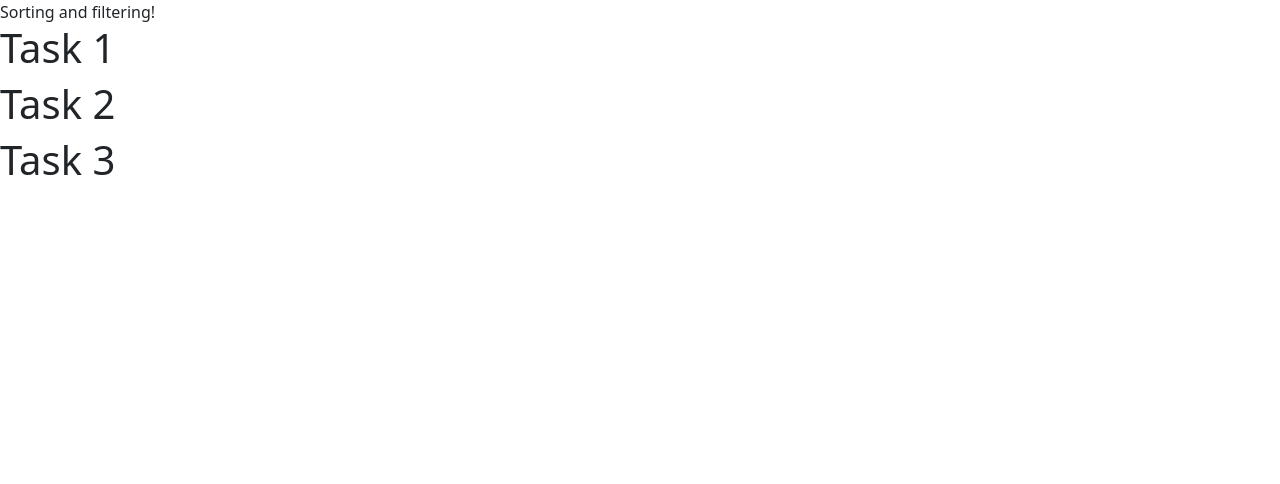
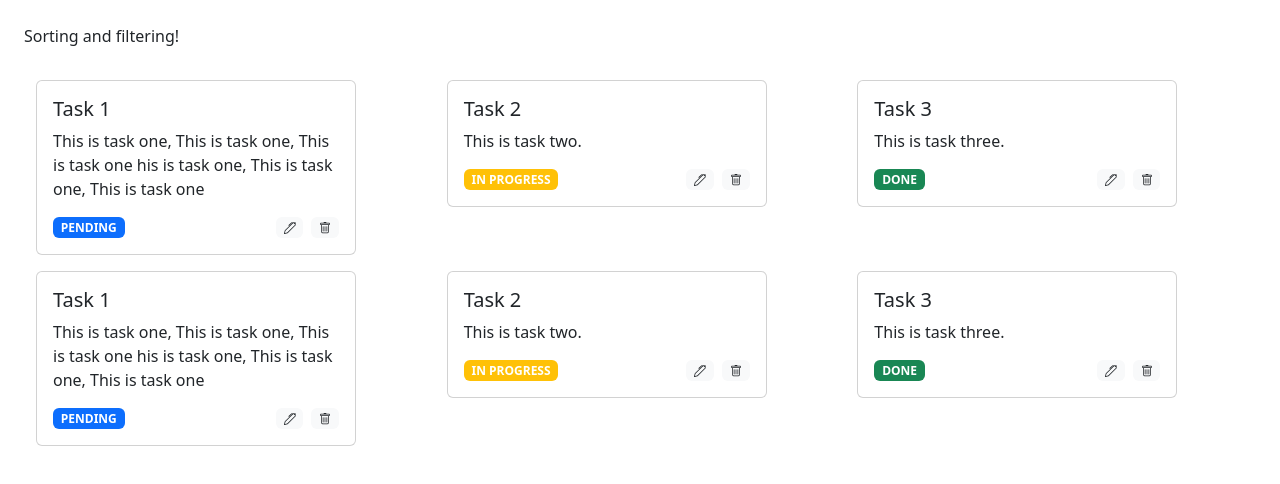
Before and after one commit to pratyushkumar-21/task-manager-app, a React (Create React App) app: page / in a window 1280 px wide. Shown: the top 484 px of the page. Built offline with nearby package versions, Linux system fonts and the light colour scheme.

Commit message:
task card ui design done

```diff
--- a/package.json
+++ b/package.json
@@ -9,6 +9,7 @@
     "bootstrap": "^5.3.3",
     "react": "^18.3.1",
     "react-bootstrap": "^2.10.3",
+    "react-bootstrap-icons": "^1.11.4",
     "react-dom": "^18.3.1",
     "react-scripts": "5.0.1",
     "web-vitals": "^2.1.4"
--- /dev/null
+++ b/src/components/common/StatusTag.jsx
@@ -0,0 +1,14 @@
+import Badge from "react-bootstrap/Badge";
+import { STATUS, STATUS_DISPLAY_MAP } from "../task_manager/utils";
+
+export default function StatusTag(props) {
+  const { status } = props;
+
+  const colorMap = {
+    [STATUS.PENDING]: "primary",
+    [STATUS.IN_PROGRESS]: "warning",
+    [STATUS.DONE]: "success",
+  };
+
+  return <Badge bg={colorMap[status]}>{STATUS_DISPLAY_MAP[status]}</Badge>;
+}
--- /dev/null
+++ b/src/components/task_manager/TaskCard.jsx
@@ -0,0 +1,22 @@
+import Card from "react-bootstrap/Card";
+import Stack from "react-bootstrap/Stack";
+
+import StatusTag from "../common/StatusTag";
+import TaskCardActions from "./TaskCardActions";
+
+export default function TaskCard(props) {
+  const { title, description, status } = props;
+
+  return (
+    <Card style={{ width: "20rem" }}>
+      <Card.Body>
+        <Card.Title>{title}</Card.Title>
+        <Card.Text>{description}</Card.Text>
+        <Stack direction="horizontal" gap={3}>
+          <StatusTag status={status} />
+          <TaskCardActions />
+        </Stack>
+      </Card.Body>
+    </Card>
+  );
+}
--- /dev/null
+++ b/src/components/task_manager/TaskCardActions.jsx
@@ -0,0 +1,16 @@
+import Stack from "react-bootstrap/Stack";
+import Badge from "react-bootstrap/Badge";
+import { Trash, Pen } from "react-bootstrap-icons";
+
+export default function TaskCardActions() {
+  return (
+    <Stack direction="horizontal" gap={2} className="ms-auto">
+      <Badge bg="light" text="dark">
+        <Pen />
+      </Badge>
+      <Badge bg="light" text="dark">
+        <Trash />
+      </Badge>
+    </Stack>
+  );
+}
--- a/src/components/task_manager/TaskList.jsx
+++ b/src/components/task_manager/TaskList.jsx
@@ -1,10 +1,17 @@
+import { Container, Row, Col } from "react-bootstrap";
+import TaskCard from "./TaskCard";
+
 export default function TaskList(props) {
   const { tasks } = props;
   return (
-    <div>
-      {tasks.map((task) => (
-        <h1>{task.title}</h1>
-      ))}
-    </div>
+    <Container fluid>
+      <Row>
+        {tasks.map((task) => (
+          <Col className="mt-3" key={task.id}>
+            <TaskCard {...task} />
+          </Col>
+        ))}
+      </Row>
+    </Container>
   );
 }
--- a/src/components/task_manager/index.jsx
+++ b/src/components/task_manager/index.jsx
@@ -1,17 +1,18 @@
+import { Stack } from "react-bootstrap";
 import { useState } from "react";
 
 import TaskList from "./TaskList";
 import DataTransformer from "./DataTrasnformer";
 
-import { STATUS, PRIORITY, data } from "./utils";
+import { data } from "./utils";
 
 export default function TaskManager() {
   const [tasks, setTask] = useState(data);
 
   return (
-    <div>
+    <Stack gap={3} className="m-4">
       <DataTransformer />
       <TaskList tasks={tasks} />
-    </div>
+    </Stack>
   );
 }
--- a/src/components/task_manager/utils.js
+++ b/src/components/task_manager/utils.js
@@ -2,6 +2,12 @@ export const STATUS = Object.freeze({
   PENDING: "PENDING",
   IN_PROGRESS: "IN_PROGRESS",
   DONE: "DONE",
+});
+
+export const STATUS_DISPLAY_MAP = Object.freeze({
+  [STATUS.PENDING]: "PENDING",
+  [STATUS.IN_PROGRESS]: "IN PROGRESS",
+  [STATUS.DONE]: "DONE",
 });
 
 export const PRIORITY = Object.freeze({
@@ -12,18 +18,44 @@ export const PRIORITY = Object.freeze({
 
 export const data = [
   {
+    id: Date.now(),
     title: "Task 1",
-    description: "This is task one",
+    description:
+      "This is task one, This is task one, This is task one his is task one, This is task one, This is task one",
     status: STATUS.PENDING,
     priority: PRIORITY.HIGH,
   },
   {
+    id: Date.now(),
     title: "Task 2",
     description: "This is task two.",
     status: STATUS.IN_PROGRESS,
     priority: PRIORITY.LOW,
   },
   {
+    id: Date.now(),
+    title: "Task 3",
+    description: "This is task three.",
+    status: STATUS.DONE,
+    priority: PRIORITY.MEDIUM,
+  },
+  {
+    id: Date.now(),
+    title: "Task 1",
+    description:
+      "This is task one, This is task one, This is task one his is task one, This is task one, This is task one",
+    status: STATUS.PENDING,
+    priority: PRIORITY.HIGH,
+  },
+  {
+    id: Date.now(),
+    title: "Task 2",
+    description: "This is task two.",
+    status: STATUS.IN_PROGRESS,
+    priority: PRIORITY.LOW,
+  },
+  {
+    id: Date.now(),
     title: "Task 3",
     description: "This is task three.",
     status: STATUS.DONE,
```
Also changed, not shown: 1 other file (tests, documents, lock files or other folders).
